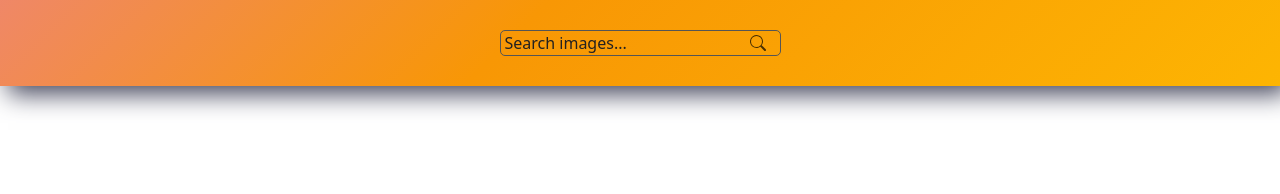
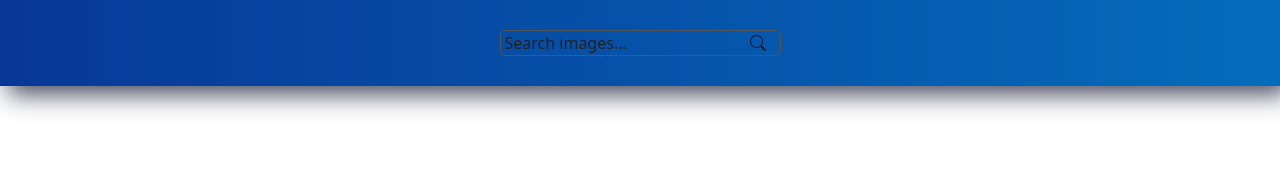
Before and after one commit to Otrzewik/goit-js-hw-11, a website built with Parcel: page src/index.html in a window 1280 px wide. Shown: the top 194 px of the page. Built offline with nearby package versions, Linux system fonts and the light colour scheme.

Commit message:
color change

```diff
--- a/src/sass/_common.scss
+++ b/src/sass/_common.scss
@@ -8,15 +8,10 @@ nav {
   position: sticky;
   top: 0;
   background: repeating-linear-gradient(
-    -45deg,
-    rgb(240, 146, 243) 0%,
-    #e8b159 7.14%,
-    rgb(255, 191, 1) 14.28%,
-    rgb(248, 151, 5) 21.42%,
-    rgb(231, 120, 201) 28.56%,
-    rgb(220, 68, 209) 35.7%,
-    rgb(136, 34, 136) 42.84%,
-    rgb(229, 198, 233) 50%
+    90deg,
+    rgba(2, 0, 36, 1) 0%,
+    rgba(9, 9, 121, 1) 35%,
+    rgba(0, 212, 255, 1) 100%
   );
   background-size: 600vw 600vw;
   -webkit-animation: 'slide' 10s infinite linear forwards;
```
